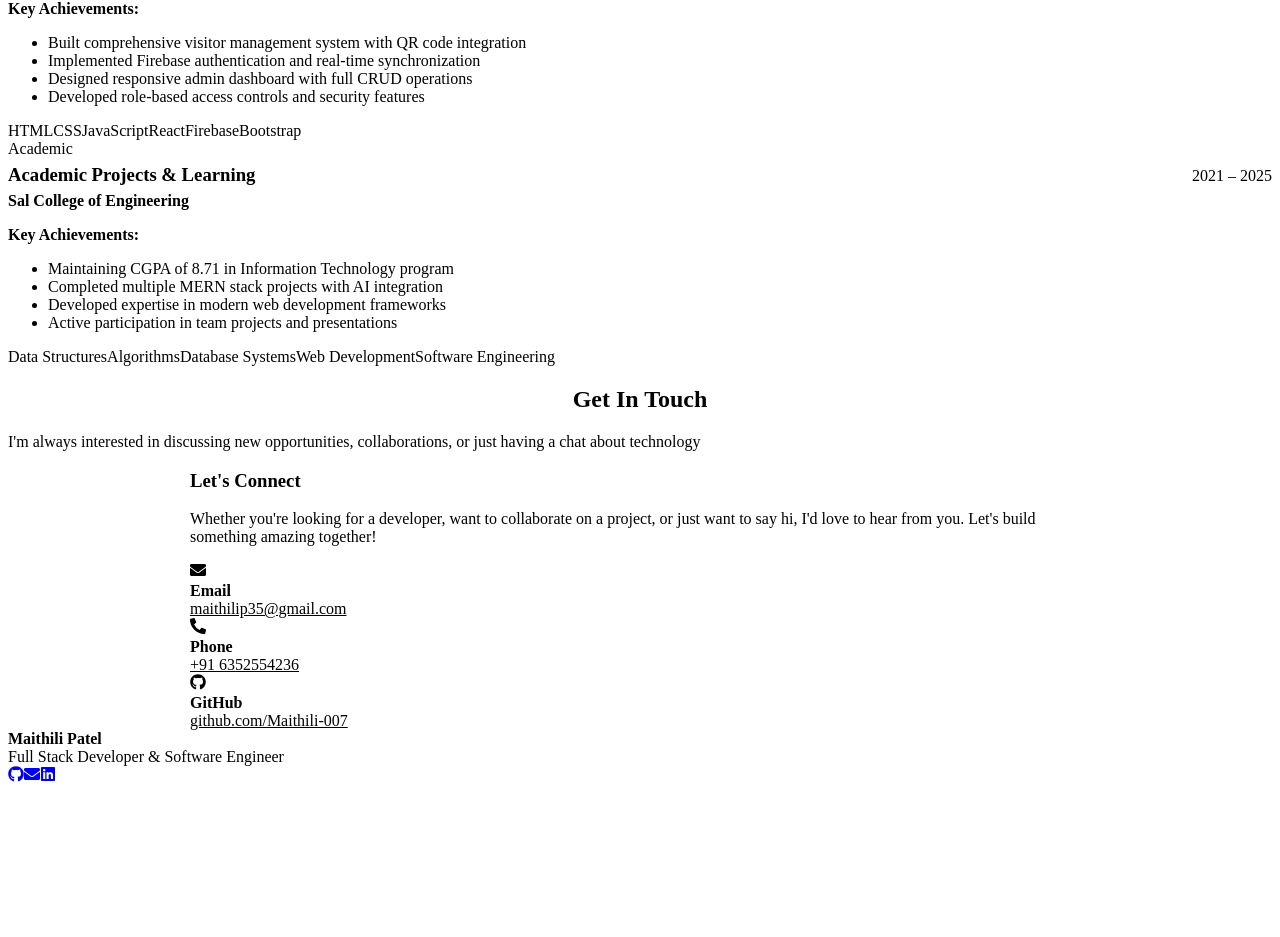
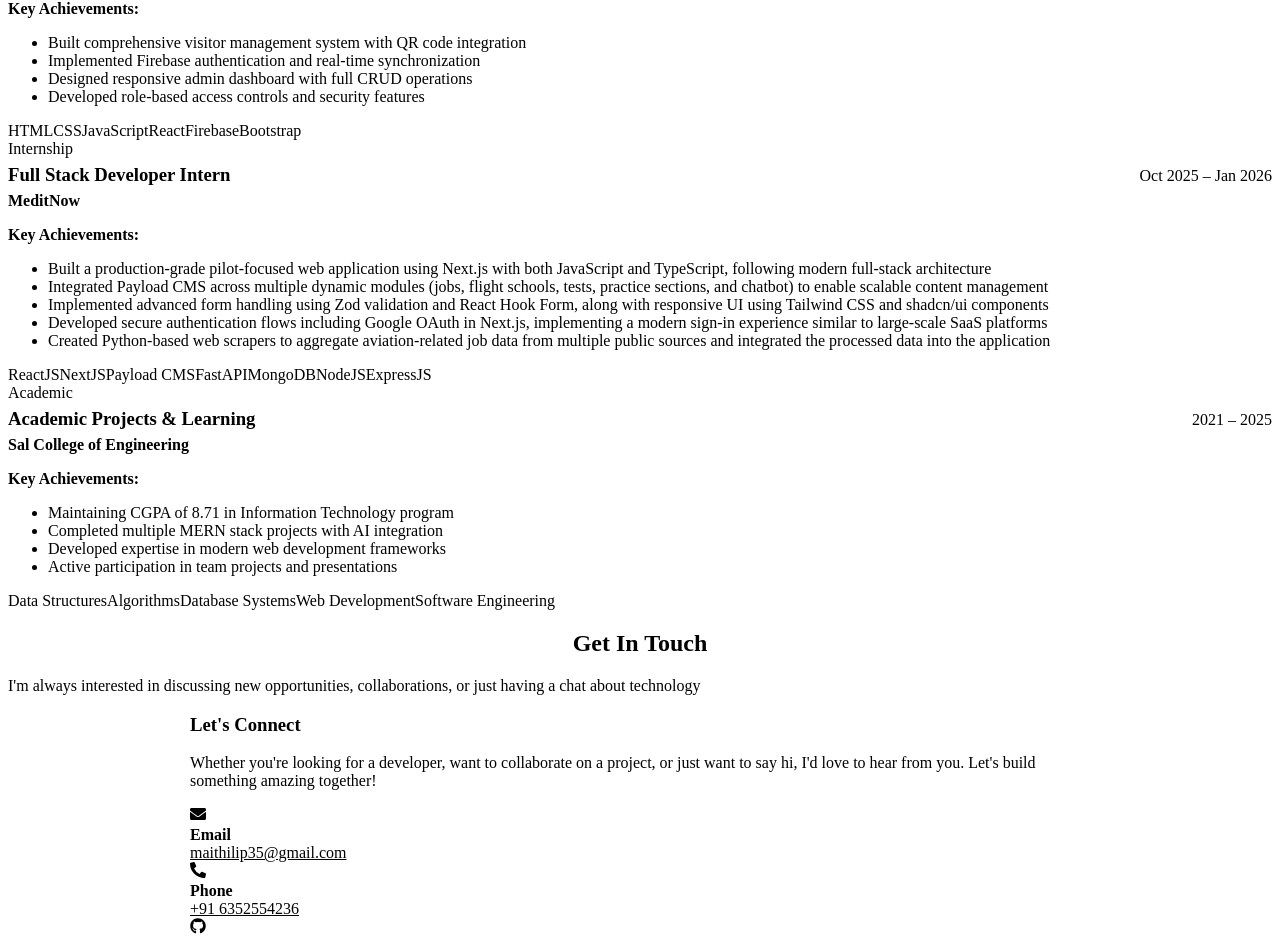
Before and after one commit to Maithili-007/portfolio, a React (Vite) app: page / in a window 1280 px wide. Shown: the part 2196-3133 px from the top of the page. Before the commit the page ends 2990 px from the top, so only its background shows below. Built offline with nearby package versions, Linux system fonts and the light colour scheme; the HTML template or start-up script is replaced by a standard one.

Commit message:
added changes

```diff
--- a/src/data.js
+++ b/src/data.js
@@ -92,6 +92,28 @@ export const data = {
       tech: ["HTML", "CSS", "JavaScript", "React", "Firebase", "Bootstrap"]
     },
     {
+  title: "Full Stack Developer Intern",
+  org: "MeditNow",
+  duration: "Oct 2025 – Jan 2026",
+  badge: "Internship",
+  details: [
+  "Built a production-grade pilot-focused web application using Next.js with both JavaScript and TypeScript, following modern full-stack architecture",
+  "Integrated Payload CMS across multiple dynamic modules (jobs, flight schools, tests, practice sections, and chatbot) to enable scalable content management",
+  "Implemented advanced form handling using Zod validation and React Hook Form, along with responsive UI using Tailwind CSS and shadcn/ui components",
+  "Developed secure authentication flows including Google OAuth in Next.js, implementing a modern sign-in experience similar to large-scale SaaS platforms",
+  "Created Python-based web scrapers to aggregate aviation-related job data from multiple public sources and integrated the processed data into the application"
+],
+  tech: [
+    "ReactJS",
+    "NextJS",
+    "Payload CMS",
+    "FastAPI",
+    "MongoDB",
+    "NodeJS",
+    "ExpressJS"
+  ]
+},
+    {
       title: "Academic Projects & Learning",
       org: "Sal College of Engineering",
       duration: "2021 – 2025",
```
